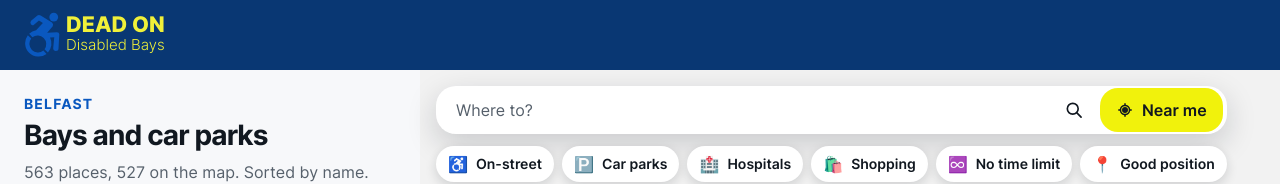
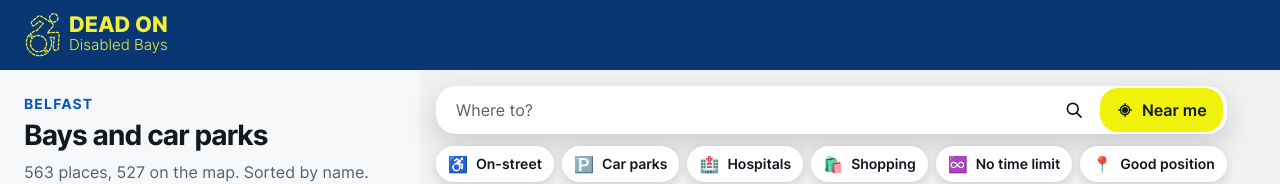
Before and after one commit to kyleboyd/dead-on-disabled-bays, a plain HTML site: page docs/index.html in a window 1280 px wide. Shown: the top 184 px of the page. Drawn offline with nearby package versions, Linux system fonts and the light colour scheme; no server answers; a web font is replaced by a local one.

Commit message:
Dashed yellow wheelchair icon; remove unused logo images
The header icon is now a dashed outline in the wordmark yellow, drawn as
SVG from brand/disabled-icon.png. Removes docs/assets/logo.png and
brand/dodb brand.png, which nothing uses since the live-text wordmark.

Co-Authored-By: Claude Opus 5.5 <noreply@anthropic.com>

```diff
--- a/docs/assets/styles.css
+++ b/docs/assets/styles.css
@@ -77,7 +77,8 @@ a { color: var(--link); font-weight: 600; text-decoration-thickness: 2px; text-u
 .site-header { padding: var(--s3) var(--s4); background: var(--navy); }
 /* Wordmark set live in Roc Grotesk Wide (Adobe Fonts) so it stays sharp and is read as text. */
 .brand { display: flex; align-items: center; gap: var(--s1); margin: 0; color: #F0F039; letter-spacing: 0; }
-.brand-icon { flex: none; width: 36px; height: 46px; margin-right: 2px; fill: var(--blue); } /* traced from brand/disabled-icon.png */
+/* Dashed outline icon, drawn from brand/disabled-icon.png. Dashes are sized to stay readable at header size. */
+.brand-icon { flex: none; width: 37px; height: 46px; margin-right: 4px; fill: none; stroke: #F0F039; stroke-width: 34; stroke-dasharray: 70 46; stroke-linecap: round; stroke-linejoin: round; }
 .brand-text { display: block; }
 /* Roc Grotesk Extra Wide: Black over Light. app.js sizes "DEAD ON" so both lines are the same width. */
 .brand-top, .brand-bottom { display: block; width: max-content; font-family: "roc-grotesk-extrawide", "roc-grotesk-wide", var(--font); white-space: nowrap; }
--- a/docs/index.html
+++ b/docs/index.html
@@ -16,7 +16,7 @@
 
   <header class="site-header">
     <h1 class="brand">
-      <svg class="brand-icon" aria-hidden="true" viewBox="150 30 940 1195">
+      <svg class="brand-icon" aria-hidden="true" viewBox="120 0 1000 1255">
         <circle cx="927" cy="160" r="115"/>
         <path d="M285 598 L370 685 A225 225 0 0 1 685 1000 L775 1085 A350 350 0 0 0 830 692 L940 688 L912 975 Q915 1045 985 1045 Q1045 1040 1050 1000 L1072 610 Q1068 553 1010 553 L755 567 L900 400 Q930 340 880 300 L585 118 Q540 95 500 118 L335 255 Q300 300 330 350 Q370 395 410 362 L540 252 L643 312 L465 505 Q360 530 285 598 Z"/>
         <path d="M250 632 A350 350 0 0 0 740 1122 L655 1035 A225 225 0 0 1 340 718 Z"/>
```
Also changed, not shown: brand/disabled-icon.png, brand/disabled-icon.svg, brand/dodb brand.png (deleted), docs/assets/logo.png (deleted), 1 other file.
